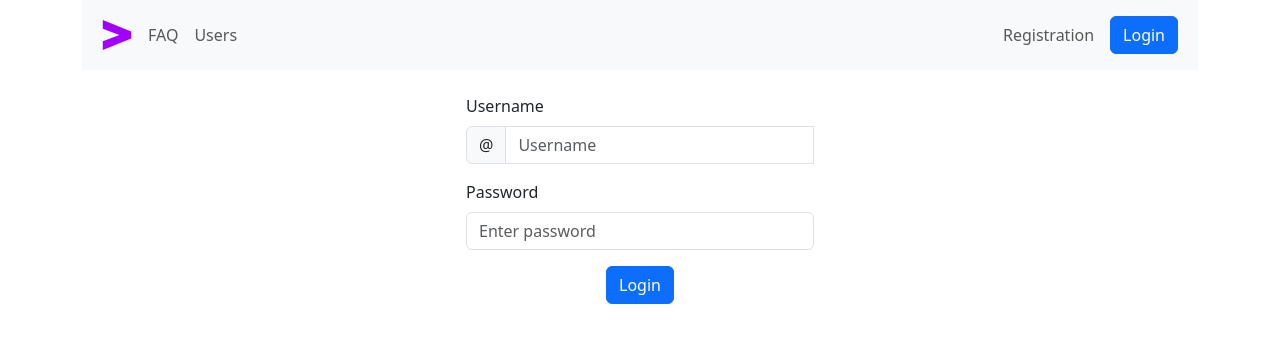
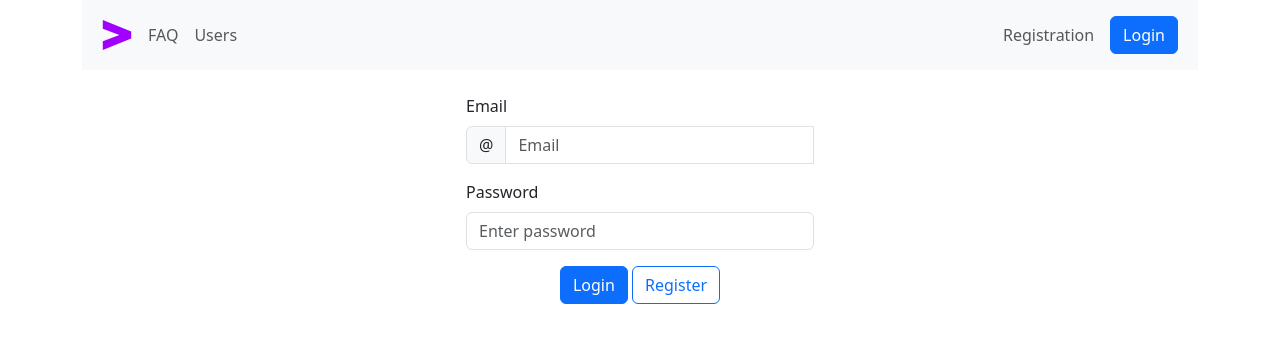
Before and after one commit to janis-rasins-accenture/tech-body-frontend, a React (Create React App) app: page /login in a window 1280 px wide. Shown: the top 342 px of the page. Built offline with nearby package versions, Linux system fonts and the light colour scheme.

Commit message:
In login forms username field changed to email

```diff
--- a/src/components/FormLogin/FormLogin.tsx
+++ b/src/components/FormLogin/FormLogin.tsx
@@ -7,16 +7,14 @@ import Button from 'react-bootstrap/Button'
 import Col from 'react-bootstrap/Col'
 import * as formik from 'formik'
 import * as yup from 'yup'
+import { Link } from 'react-router-dom'
 
 const FormLogin = () => {
   const { Formik } = formik
 
   const schema = yup.object().shape({
-    userName: yup.string().min(2).max(20).required(),
-    password: yup
-      .string()
-      .matches(/^(?=.*[a-z])(?=.*[A-Z])(?=.*\d)(?=.*[!@#$%^&*()])[A-Za-z\d!@#$%^&*()]{8,}$/)
-      .required(),
+    email: yup.string().required(),
+    password: yup.string().required(),
   })
 
   const handleSubmit = () => {
@@ -29,22 +27,22 @@ const FormLogin = () => {
         validationSchema={schema}
         onSubmit={handleSubmit}
         initialValues={{
-          userName: '',
+          email: '',
           password: '',
         }}
       >
         {({ handleChange }) => (
           <Form noValidate>
             <Row className="justify-content-center mb-3">
-              <Form.Group as={Col} md="4" controlId="validationFormikUsername">
-                <Form.Label>Username</Form.Label>
+              <Form.Group as={Col} md="4" controlId="validationFormikEmail">
+                <Form.Label>Email</Form.Label>
                 <InputGroup hasValidation>
                   <InputGroup.Text id="inputGroupPrepend">@</InputGroup.Text>
                   <Form.Control
                     type="text"
-                    placeholder="Username"
+                    placeholder="Email"
                     aria-describedby="inputGroupPrepend"
-                    name="userName"
+                    name="email"
                     value={''}
                     onChange={handleChange}
                   />
@@ -68,8 +66,13 @@ const FormLogin = () => {
               </Form.Group>
             </Row>
             <Row className="justify-content-center mb-3">
-              <Col md="4" className="text-center">
-                <Button type="submit">Login</Button>
+              <Col md="6" className="text-center">
+                <Button type="submit">Login</Button>{' '}
+                <Button variant="outline-primary">
+                  <Link to="/registration" className="nav-link">
+                    Register
+                  </Link>
+                </Button>
               </Col>
             </Row>
           </Form>
```
